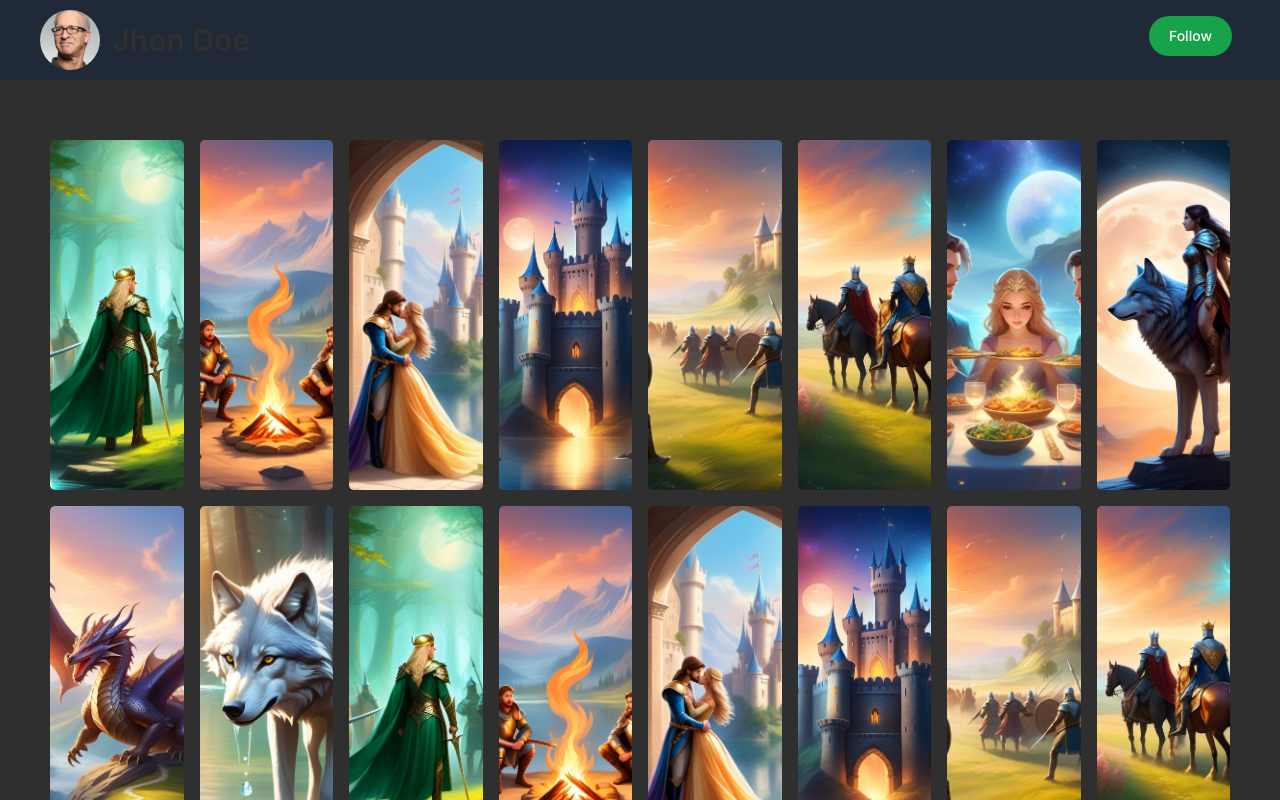
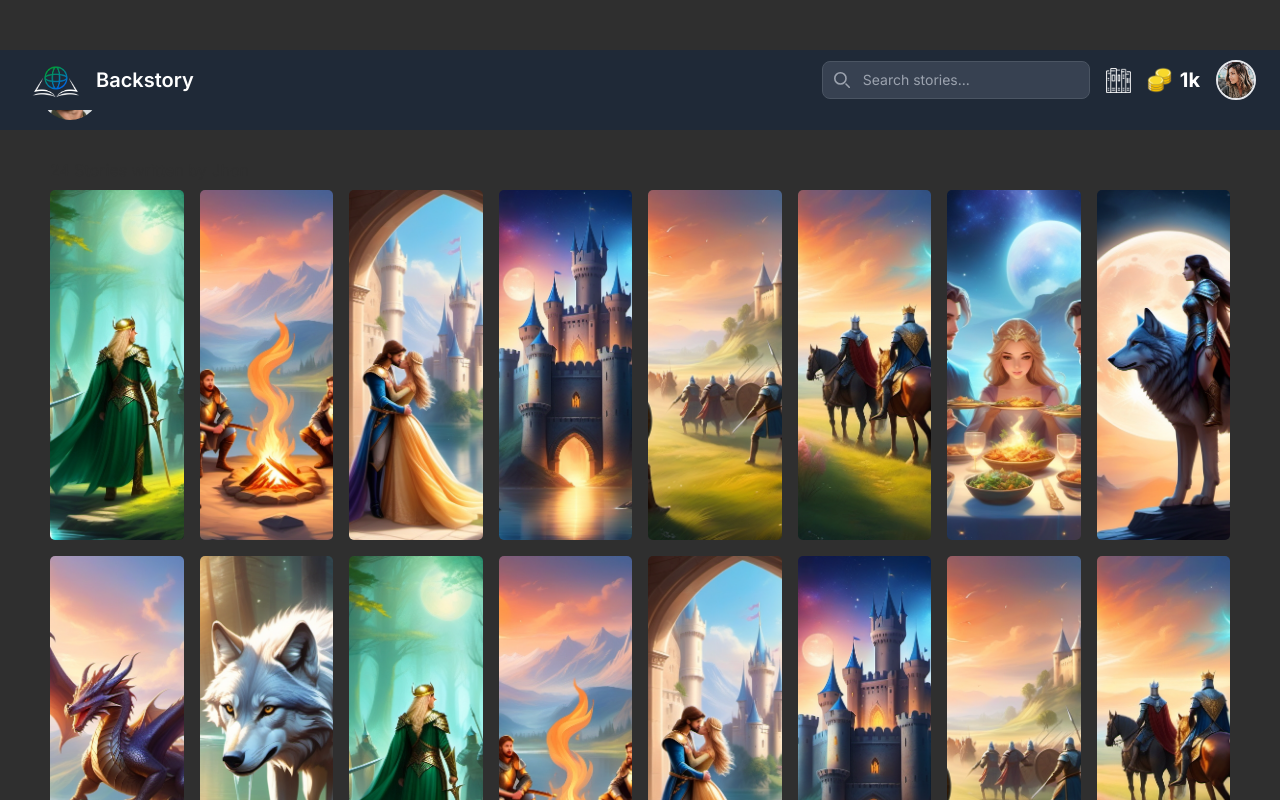
Before and after one commit to ares0524/Backstory, a Next.js app: page /profile in a window 1280 px wide. Shown: the top 800 px of the page. Built offline with nearby package versions, Linux system fonts and the light colour scheme.

Commit message:
Update page.tsx
Fixed layout

```diff
--- a/app/profile/page.tsx
+++ b/app/profile/page.tsx
@@ -20,8 +20,8 @@ export default function Dashboard() {
         <div>
             <Header isLoggedIn={true} />
 
-            <div>
-                <nav className="z-10 border-gray-200 px-4 lg:px-10 py-2.5 bg-gray-800 w-full fixed flex">
+            <div className="mt-[50px]">
+                <nav className="z-10 border-gray-200 px-4 lg:px-10 py-2.5 bg-gray-800 w-full flex">
                     <div className="flex row w-1/2">
                         <div className="flex">
                             <Image src='/assets/images/profile/user.png' width={60} height={60} alt="User Avatar" className="rounded-full" />
@@ -36,7 +36,7 @@ export default function Dashboard() {
                 </nav>
             </div>
 
-            <div className="pt-[100px] pb-[50px] px-[50px] min-h-screen">
+            <div className="pt-[20px] pb-[50px] px-[50px] min-h-screen">
                 <p className="font-2xl py-2">24 Stories written by Jhon</p>
                 <div className="grid grid-cols-1 sm:grid-cols-2 md:grid-cols-4 lg:grid-cols-6 xl:grid-cols-8 gap-4">
                     <div onClick={() => setIsOpen((isOpen) => !isOpen)}>
```
